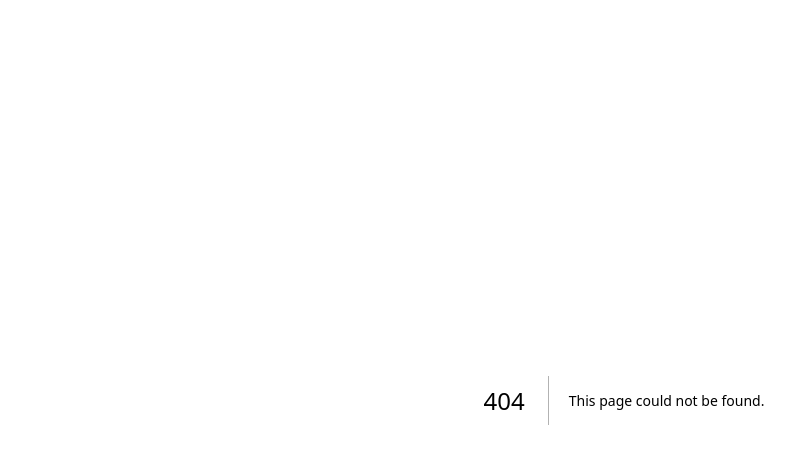
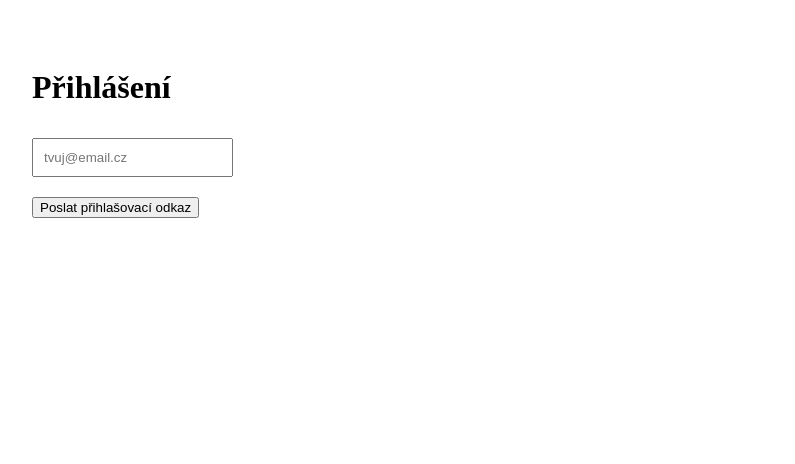
Before and after one commit to j6wfchqd8v-eng/LibScript, a Next.js app: page /login in a window 1280 px wide. Before the commit this address had no page. Shown: the top 464 px of the page, without its empty margins (16-811 px from the left). Built offline with nearby package versions, Linux system fonts and the light colour scheme.

Commit message:
Add login page with email sign-in functionality

```diff
--- /dev/null
+++ b/app/login/page.tsx
@@ -0,0 +1,31 @@
+"use client";
+
+import { signIn } from "next-auth/react";
+import { useState } from "react";
+
+export default function LoginPage() {
+  const [email, setEmail] = useState("");
+
+  return (
+    <main style={{ padding: 40 }}>
+      <h1>Přihlášení</h1>
+
+      <input
+        type="email"
+        placeholder="tvuj@email.cz"
+        value={email}
+        onChange={(e) => setEmail(e.target.value)}
+        style={{ padding: 10, marginTop: 10 }}
+      />
+
+      <br />
+
+      <button
+        onClick={() => signIn("email", { email })}
+        style={{ marginTop: 20 }}
+      >
+        Poslat přihlašovací odkaz
+      </button>
+    </main>
+  );
+}
```
